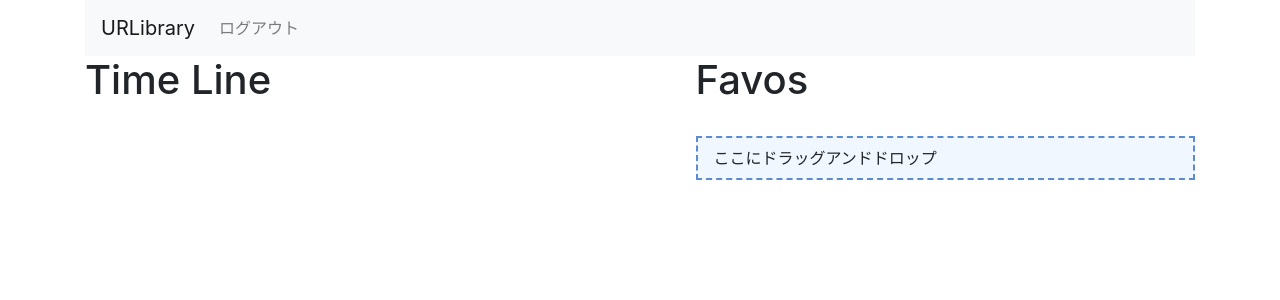
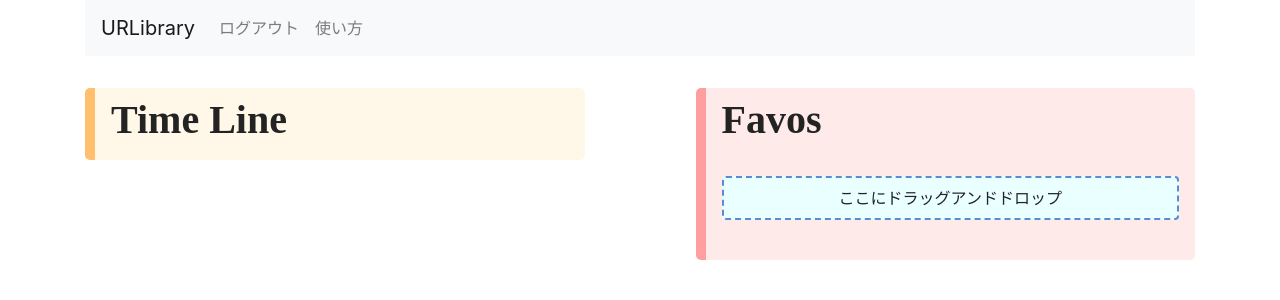
Before and after one commit to kyutech-programming-club/URLibrary, a Flask app: page / in a window 1280 px wide. Shown: the top 300 px of the page. Run offline with Flask 2, Linux system fonts and the light colour scheme; the visitor is signed in with stand-in values (Sample User, id 1); data that the repository does not hold is empty; some libraries are stand-ins or nearby versions.

Commit message:
Modify css

```diff
--- a/main/static/style.css
+++ b/main/static/style.css
@@ -10,31 +10,46 @@
   float: left;
   margin-left: auto;
   margin-right: auto;
-  overflow: scroll;
+  padding: 0.5em 1em;
+  margin: 2em 0;
+  color: #232323;
+  background: #fff8e8;
+  border-left: solid 10px #ffc06e;
+  border-radius: 5px;
 }
 
 #each_URL{
     padding: 0.5em 1em;
     margin: 2em 0;
     color: #232323;
-    background: #fff8e8;
-    border-left: solid 10px #ffc06e;
+    background: #ffe8b5;
+    border-right: solid 10px #ffc06e;
+    border-radius: 5px;
 }
 #each_URL p , a {
     margin: 0;
     padding: 0;
+    font-style: "メイリオ";
 }
 
 #list3{
   padding: 0.5em 1em;
   margin: 2em 0;
-  background: #f0f7ff;
+  background: #EAFFFF;
   border: dashed 2px #5b8bd0;/*点線*/
+  border-radius: 4px;
+
+}
+
+#theme{
+  font-family: "メイリオ";
+  font-weight: bold;
 }
 
 #list3 p{
   margin: 0;
   padding: 0;
+  font-style: "メイリオ";
 }
 #favos_right{
   width: 45%;
@@ -42,21 +57,27 @@
   float: right;
   margin-left: auto;
   margin-right: auto;
-  overflow: scroll;
+  padding: 0.5em 1em;
+  margin: 2em 0;
+  color: #232323;
+  background: #ffeaea;
+  border-left: solid 10px #ff9e9e;
+  border-radius: 5px;
 }
 
 
 
 #select_URL {
-  padding: 8px 19px;
+  padding: 0.5em 1em;
   margin: 2em 0;
-  color: #2c2c2f;
-  background: #cde4ff;
-  border-top: solid 5px #5989cf;
-  border-bottom: solid 5px #5989cf;
+  color: #232323;
+  background: #ffd1d1;
+  border-right: solid 10px #ff9e9e;
+  border-radius: 5px;
 }
 
 #select_URL p , a{
   margin: 0;
   padding: 0;
+  font: "メイリオ";
 }
--- /dev/null
+++ b/main/templates/howto.html
@@ -0,0 +1,5 @@
+{% extends "layout.html" %}  <!-- layout.html の引き継ぎ -->
+
+{% block body %}
+考えるな、感じろ 〜Don't think, Feel〜
+{% endblock %}
--- a/main/templates/index.html
+++ b/main/templates/index.html
@@ -25,7 +25,7 @@ function DragOver(event) {
 <div id = "Allpage">
 
   <div id = "source_left">
-    <h1>Time Line</h1>
+    <h1 id="theme">Time Line</h1>
       <div id="list1">
         {% for url in urls %}
           <div id ="each_URL">
@@ -38,10 +38,10 @@ function DragOver(event) {
   </div>
 
   <dev id = "favos_right">
-    <h1>Favos</h1>
+    <h1 id = "theme">Favos</h1>
       <div id="list2">
         <div id = "list3">
-          <p>ここにドラッグアンドドロップ</p>
+          <p align="center">ここにドラッグアンドドロップ</p>
         </div>
         {% for favo in favos %}
           <div id = "select_URL">
@@ -68,7 +68,7 @@ function DragOver(event) {
 
 
 new Sortable(document.getElementById('list2'), { group: 'shared' , filter:"<a>"});
-new Sortable(document.getElementById('list3'), { disabled: true   });
+new Sortable(document.getElementById('list3'), { sort: false , disabled: false });
 </script>
 
 {% endblock %}
--- a/main/templates/layout.html
+++ b/main/templates/layout.html
@@ -29,6 +29,9 @@
         <li class="nav-item">
           <a class="nav-link" href='{{url_for("logout")}}'>ログアウト</a>
         </li>
+        <li>
+          <a class="nav-link" href='{{url_for("howto")}}'>使い方</a>
+        </li>
       {% endif %}
       </ul>
     </div>
--- a/main/views.py
+++ b/main/views.py
@@ -53,6 +53,10 @@ def logout():
     session.pop("user_id",None) #session情報を削除
     return redirect(url_for("show_entries"))
 
+@app.route("/howto")
+def howto():
+    return render_template("howto.html")
+
 @app.route('/debug', methods= ['POST', 'GET'])
 def print_debug():
     if request.method == 'POST':
```
